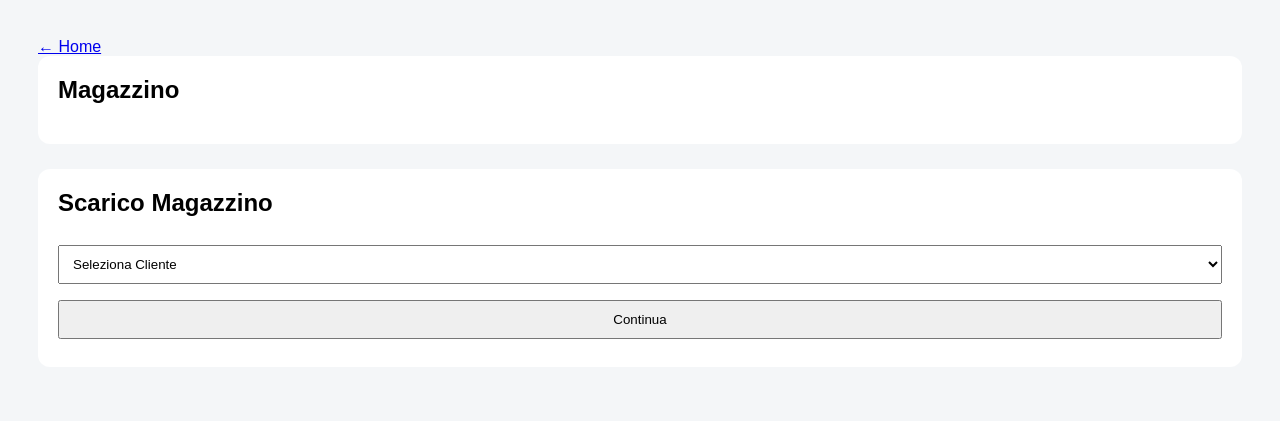
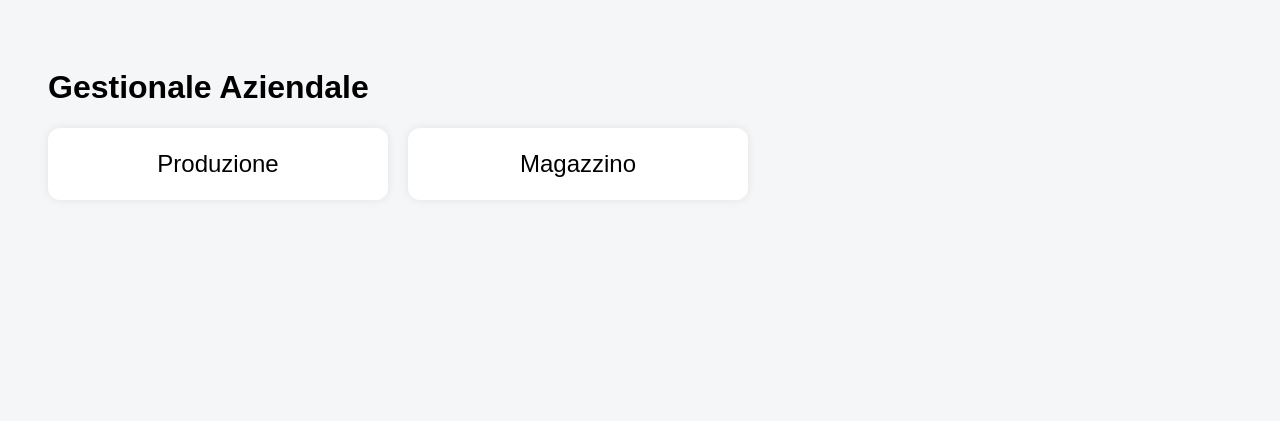
Before and after one commit to Galc987/gestionale-magazzino, a Flask app: page /magazzino in a window 1280 px wide. Shown: the top 421 px of the page. Run offline with Flask 3, Linux system fonts and the light colour scheme; data that the repository does not hold is empty; some libraries are stand-ins or nearby versions.

Commit message:
Update magazzino.html

```diff
--- a/templates/magazzino.html
+++ b/templates/magazzino.html
@@ -1,99 +1,35 @@
 <!DOCTYPE html>
 <html>
 <head>
-<title>Magazzino</title>
+<title>Gestionale</title>
 <style>
-body{font-family:Arial;padding:30px;background:#f4f6f8}
-.box{background:white;padding:20px;border-radius:12px;margin-bottom:25px}
-h2,h3{margin-top:0}
-.row{padding:8px 0;border-bottom:1px solid #eee}
-input,select,button{
-padding:10px;
-width:100%;
-margin:8px 0;
-box-sizing:border-box;
+body{font-family:Arial;background:#f4f6f8;padding:40px}
+.menu{
+display:grid;
+grid-template-columns:1fr 1fr;
+gap:20px;
+max-width:700px;
 }
-.msg{
-padding:12px;
-background:#e8f5e9;
-border-radius:8px;
-margin-bottom:15px;
-}
-.err{
-padding:12px;
-background:#ffebee;
-border-radius:8px;
-margin-bottom:15px;
+a{
+display:block;
+padding:22px;
+background:white;
+text-decoration:none;
+color:black;
+border-radius:12px;
+font-size:24px;
+text-align:center;
+box-shadow:0 0 10px rgba(0,0,0,.08);
 }
 </style>
 </head>
 <body>
 
-<a href="/">← Home</a>
+<h1>Gestionale Aziendale</h1>
 
-<div class="box">
-<h2>Magazzino</h2>
-
-{% for cliente, prodotti in grouped.items() %}
-<h3>{{cliente}}</h3>
-
-{% for p in prodotti %}
-<div class="row">{{p.prodotto}} : <b>{{p.qty}}</b></div>
-{% endfor %}
-
-{% endfor %}
-</div>
-
-<div class="box">
-
-<h2>Scarico Magazzino</h2>
-
-{% if msg %}
-<div class="{% if 'completato' in msg %}msg{% else %}err{% endif %}">
-{{msg}}
-</div>
-{% endif %}
-
-<form method="GET" action="/magazzino">
-
-<select name="cliente">
-<option value="">Seleziona Cliente</option>
-
-{% for c in clients %}
-<option value="{{c}}" {% if request.args.get('cliente') == c %}selected{% endif %}>
-{{c}}
-</option>
-{% endfor %}
-
-</select>
-
-<button type="submit">Continua</button>
-
-</form>
-
-{% if request.args.get('cliente') %}
-
-<hr>
-
-<form method="POST" action="/scarica">
-
-<input type="hidden" name="client" value="{{request.args.get('cliente')}}">
-
-<h3>{{request.args.get('cliente')}}</h3>
-
-{% for p in clients[request.args.get('cliente')] %}
-<div>
-{{p}}
-<input type="number" min="0" name="qty_{{loop.index0}}">
-</div>
-{% endfor %}
-
-<button type="submit">Scarica</button>
-
-</form>
-
-{% endif %}
-
+<div class="menu">
+<a href="/produzione">Produzione</a>
+<a href="/magazzino">Magazzino</a>
 </div>
 
 </body>
```
